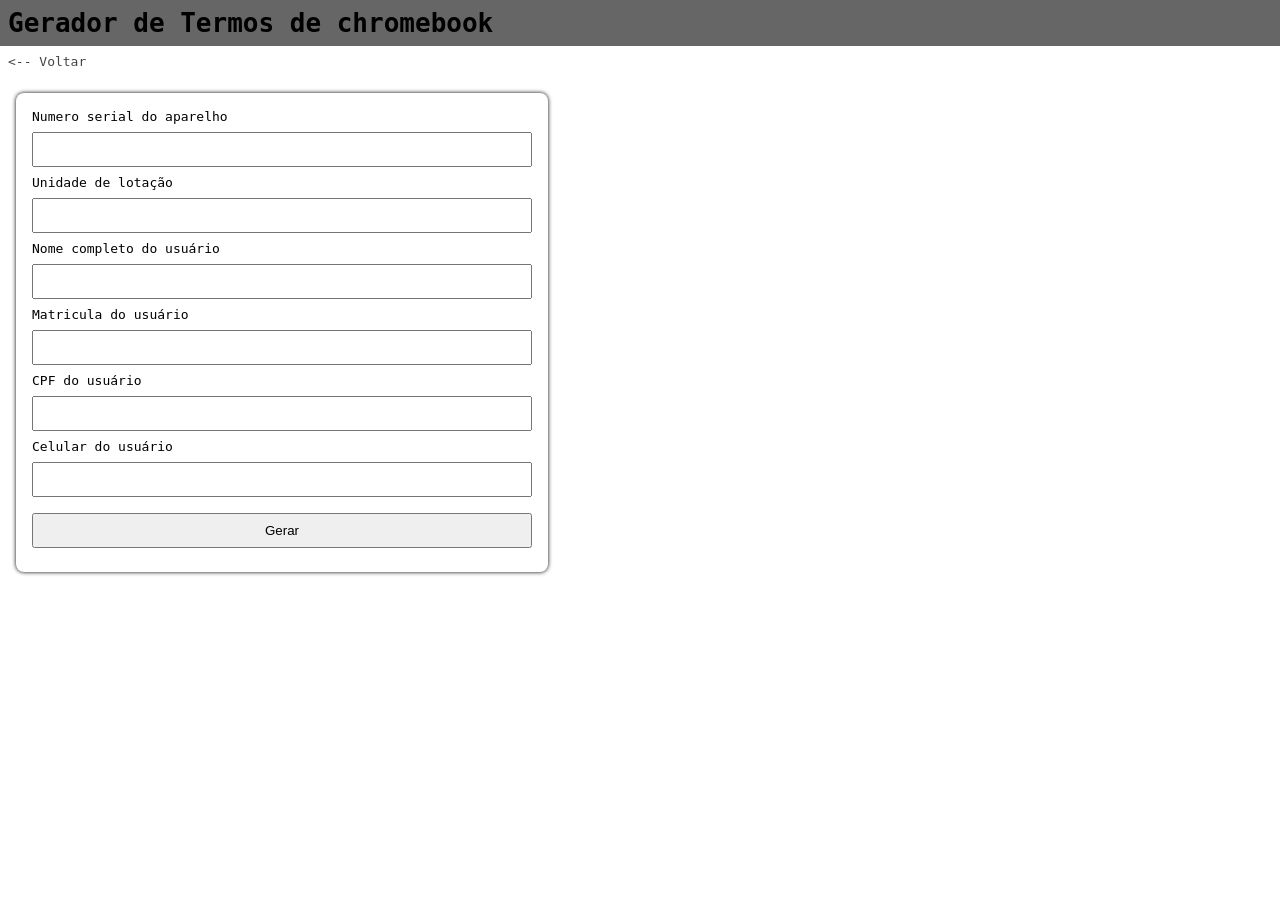
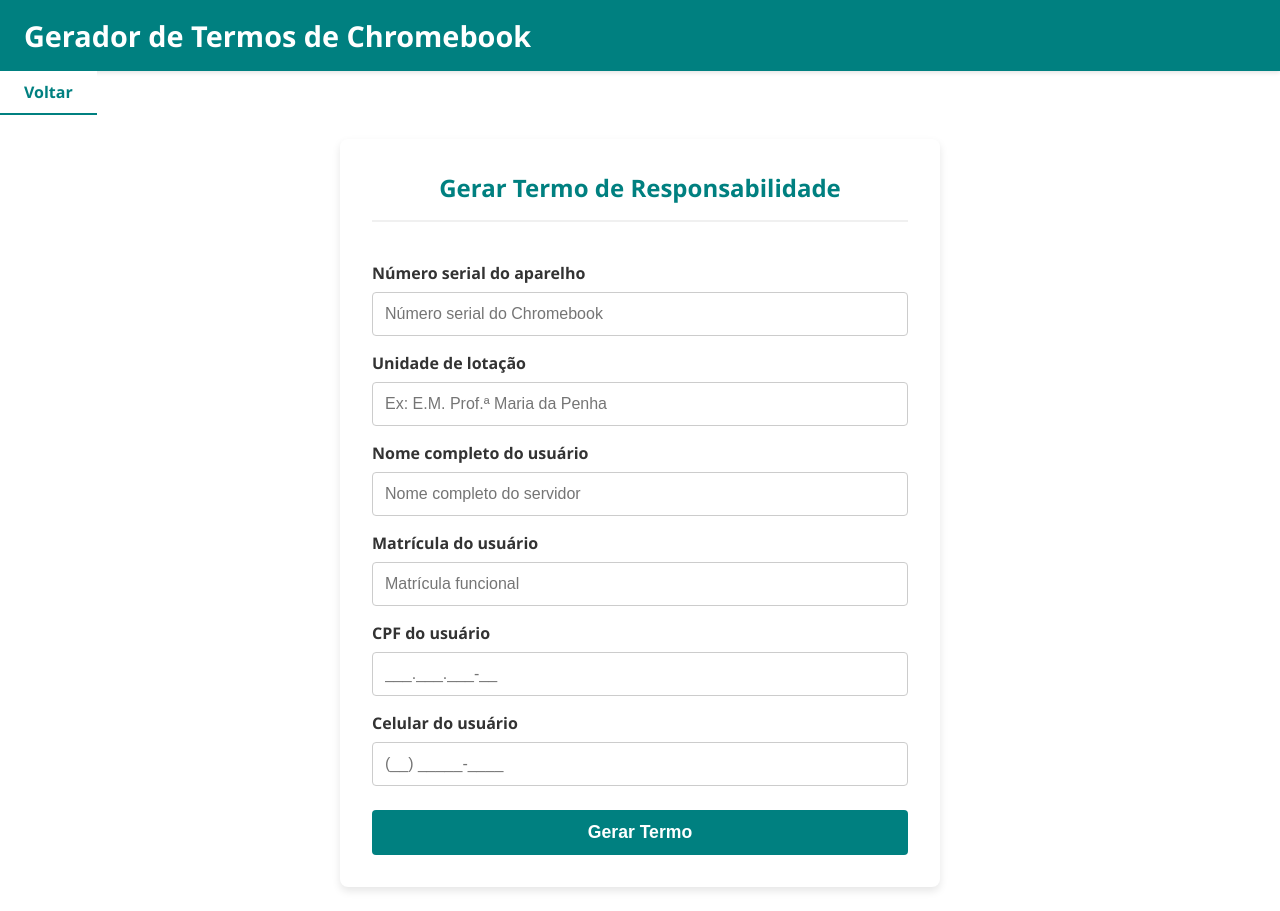
Before and after one commit to sistemainternosmecict/suporte_interno_smecict, a Flask app: page /termo_chromebooks in a window 1280 px wide. Before the commit the page ends 576 px from the top, so only its background shows below. Run offline with Flask 3, Linux system fonts and the light colour scheme; parts of the project's set-up code (start-up, migrations or seed data) failed here and were passed over.

Commit message:
refactor(ui): Uniformiza o estilo dos formulários e cabeçalho
- Aplica o novo design, baseado nas cores primária e secundária do projeto, ao formulário de geração de Termos de Chromebook.
- Renova o estilo do layout base (menu_interno.html), atualizando o cabeçalho e o link 'Voltar' para usar o novo padrão de cores e uma fonte mais moderna.
- Centraliza as definições de cores usando variáveis CSS no layout base para facilitar futuras manutenções.

```diff
--- a/templates/form_termo_chromebooks.html
+++ b/templates/form_termo_chromebooks.html
@@ -1,74 +1,119 @@
 {% extends "menu_interno.html" %}
 
-{% block title %} Gerador de Termos de chromebook {% endblock %}
-{% block title_inline %} Gerador de Termos de chromebook {% endblock %}
+{% block title %} Gerador de Termos de Chromebook {% endblock %}
+{% block title_inline %} Gerador de Termos de Chromebook {% endblock %}
 {% block content %}
 
-<style>
-    body, html {
-        border: 0;
-        margin: 0;
-        padding: 0;
-        box-sizing: border-box;
-
-    }
-
-    section#gerador{
-        margin: 16px;
-    }
-
-    form{
-        margin-top: 16px;
-        box-shadow: 0 0 4px black;
-        border-radius: 8px;
-        padding: 16px;
-        display: flex;
-        flex-direction: column;
-        max-width: 500px;
-
-        label, input{
-            cursor: pointer;
-            min-width: 200px;
-        }
-
-        input{
-            margin: 8px 0;
-            padding: 8px;
-        }
-    }
-
-
-</style>
-
-<section id="gerador">
+<section>
+    <div class="form-container">
         {% if mode == "prod" %}
             {% set upload_url = "/suporte/gerar_termo_chromebook" %}
         {% else %}
             {% set upload_url = "/gerar_termo_chromebook" %}
         {% endif %}
 
+        <form action="{{ upload_url }}" method="post">
+            <h2>Gerar Termo de Responsabilidade</h2>
 
-    <form action="{{ upload_url }}" method="post">
-        <label for="serial">Numero serial do aparelho</label>
-        <input type="text" name="serial" id="serial">
+            <label for="serial">Número serial do aparelho</label>
+            <input type="text" name="serial" id="serial" placeholder="Número serial do Chromebook" required>
 
             <label for="unidade">Unidade de lotação</label>
-        <input type="text" name="unidade" id="unidade">
+            <input type="text" name="unidade" id="unidade" placeholder="Ex: E.M. Prof.ª Maria da Penha" required>
 
             <label for="nome">Nome completo do usuário</label>
-        <input type="text" name="nome" id="nome">
+            <input type="text" name="nome" id="nome" placeholder="Nome completo do servidor" required>
 
-        <label for="matricula">Matricula do usuário</label>
-        <input type="text" name="matricula" id="matricula">
+            <label for="matricula">Matrícula do usuário</label>
+            <input type="text" name="matricula" id="matricula" placeholder="Matrícula funcional" required>
 
             <label for="cpf">CPF do usuário</label>
-        <input type="text" name="cpf" id="cpf">
+            <input type="text" name="cpf" id="cpf" placeholder="___.___.___-__" required>
 
             <label for="celular">Celular do usuário</label>
-        <input type="text" name="celular" id="celular">
+            <input type="text" name="celular" id="celular" placeholder="(__) _____-____" required>
 
-        <input type="submit" value="Gerar">
+            <input type="submit" value="Gerar Termo">
         </form>
+    </div>
 </section>
 
+<style>
+    :root {
+        --primary-color: #008080;
+        --primary-color-dark: #006666;
+        --secondary-color: #f0f0f0;
+        --border-color: #ccc;
+        --text-color: #333;
+        --background-color: #fff;
+        --shadow-color: rgba(0, 0, 0, 0.1);
+    }
+
+    section {
+        display: flex;
+        justify-content: center; /* Centraliza o form container */
+        align-items: flex-start; /* Alinha no topo */
+        padding: 24px;
+        width: 100%;
+        box-sizing: border-box;
+    }
+
+    .form-container {
+        flex-basis: 600px; /* Largura máxima do formulário */
+        max-width: 600px;
+        background: var(--background-color);
+        border-radius: 8px;
+        box-shadow: 0 4px 8px var(--shadow-color);
+        padding: 32px;
+        box-sizing: border-box;
+    }
+
+    form h2 {
+        color: var(--primary-color);
+        margin-top: 0;
+        margin-bottom: 24px;
+        text-align: center;
+        border-bottom: 2px solid var(--secondary-color);
+        padding-bottom: 16px;
+    }
+
+    form {
+        display: flex;
+        flex-direction: column;
+    }
+
+    form label {
+        margin-top: 16px;
+        margin-bottom: 8px;
+        font-weight: bold;
+        color: var(--text-color);
+    }
+
+    form input[type=text] {
+        padding: 12px;
+        border: 1px solid var(--border-color);
+        border-radius: 4px;
+        font-size: 1rem;
+        box-sizing: border-box;
+        width: 100%;
+    }
+
+    form input[type=submit] {
+        margin-top: 24px;
+        padding: 12px;
+        background-color: var(--primary-color);
+        color: white;
+        border: none;
+        border-radius: 4px;
+        font-size: 1.1rem;
+        font-weight: bold;
+        cursor: pointer;
+        transition: background-color 0.3s ease;
+    }
+
+    form input[type=submit]:hover {
+        background-color: var(--primary-color-dark);
+    }
+</style>
+
 {% endblock %}
--- a/templates/menu_interno.html
+++ b/templates/menu_interno.html
@@ -6,33 +6,54 @@
         <title>{% block title %}{% endblock %}</title>
     </head>
     <style>
+        :root {
+            --primary-color: #008080;
+            --primary-color-dark: #006666;
+            --secondary-color: #f0f0f0;
+            --border-color: #ccc;
+            --text-color: #333;
+            --background-color: #fff;
+            --shadow-color: rgba(0, 0, 0, 0.1);
+        }
+
         body, html {
             border: 0;
             margin: 0;
             padding: 0;
-            font-family: monospace;
-            user-select: none;
+            font-family: 'Segoe UI', Tahoma, Geneva, Verdana, sans-serif; /* Fonte mais moderna */
+            color: var(--text-color);
         }
 
-        header#cabecalho{
-            background-color: #666;
-            padding: 8px;
-            h1{
-                margin: 0;
-            }
+        header#cabecalho {
+            background-color: var(--primary-color);
+            padding: 16px 24px;
+            box-shadow: 0 2px 4px var(--shadow-color);
+            display: flex;
+            align-items: center;
         }
 
-        a#voltar{
+        header#cabecalho h1 {
+            margin: 0;
+            color: white;
+            font-size: 1.8rem;
+            flex-grow: 1;
+        }
+
+        a#voltar {
             text-decoration: none;
-            padding: 8px;
-            margin: 0;
-            display: block;
-            color: #444;
+            padding: 10px 24px;
+            display: inline-block;
+            color: var(--primary-color);
+            background-color: white;
+            border-bottom: 2px solid var(--primary-color);
+            font-weight: bold;
+            transition: background-color 0.3s ease, color 0.3s ease;
+        }
 
-            &:hover{
-                background-color: #444;
-                color: white;
-            }
+        a#voltar:hover {
+            background-color: var(--primary-color-dark);
+            color: white;
+            border-bottom-color: var(--primary-color-dark);
         }
 
     </style>
@@ -45,7 +66,7 @@
         <header id="cabecalho">
             <h1>{% block title_inline %}{% endblock %}</h1>
         </header>
-        <a href="{{back_url}}" id="voltar"> <-- Voltar </a>
+        <a href="{{back_url}}" id="voltar"> Voltar </a>
 
         {% block content %}{% endblock%}
     </body>
```
Also changed, not shown: 2 other files. Lines whose indentation alone changed are shown as unchanged.
